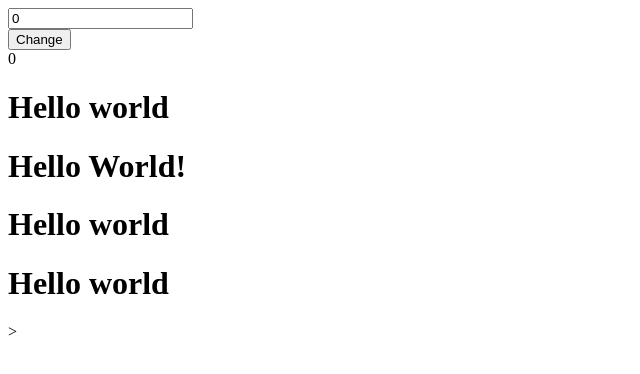
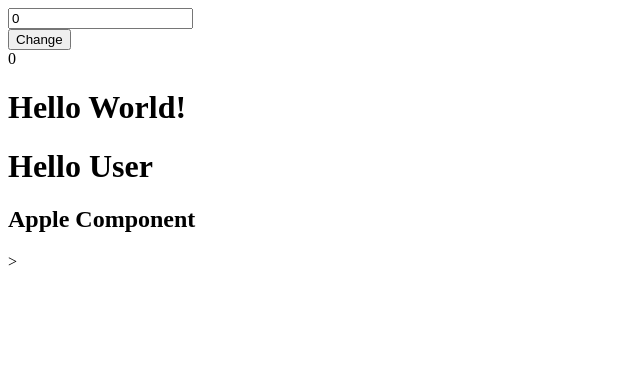
Before and after one commit to Kirttinath/Code-World, a React (Vite) app in the folder reacthooks/: page / in a window 1280 px wide. Shown: the top 374 px of the page, without its empty margins (0-640 px from the left). Built offline with nearby package versions, Linux system fonts and the light colour scheme.

Commit message:
Component inside a component uses

```diff
--- /dev/null
+++ b/reacthooks/src/Clss.jsx
@@ -0,0 +1,13 @@
+import React from "react";
+
+class Cls extends React.Component {
+render() {
+  return (
+    <>
+    <h1>Hello World!</h1>
+    </>
+       )
+}
+}
+
+export default Cls;
--- a/reacthooks/src/User.jsx
+++ b/reacthooks/src/User.jsx
@@ -1,9 +1,17 @@
 import React from "react";
 
 function User() {
+
+  function  Apple(){
+    return(
+      <div><h2>Apple Component</h2></div>
+    )
+  }
+
   return (
     <>
-    <h1>Hello world</h1>
+    <h1>Hello User</h1>
+    <Apple/>
     </>
   )
 }
--- a/reacthooks/src/main.jsx
+++ b/reacthooks/src/main.jsx
@@ -1,22 +1,12 @@
 import React from 'react'
 import ReactDOM from 'react-dom/client'
-import App from './App.jsx'
-import Cls from './cls.jsx'
-
+import App from './App'
+import Cls from './Clss'
+import User from './User'
 ReactDOM.createRoot(document.getElementById('root')).render(
   <React.StrictMode>
-    <App />
-    <User/>
+    <App/>
     <Cls/>
-    <User/>
     <User/>
   </React.StrictMode>
 )
-
-function User() {
-  return (
-    <>
-    <h1>Hello world</h1>
-    </>
-  )
-}
```
